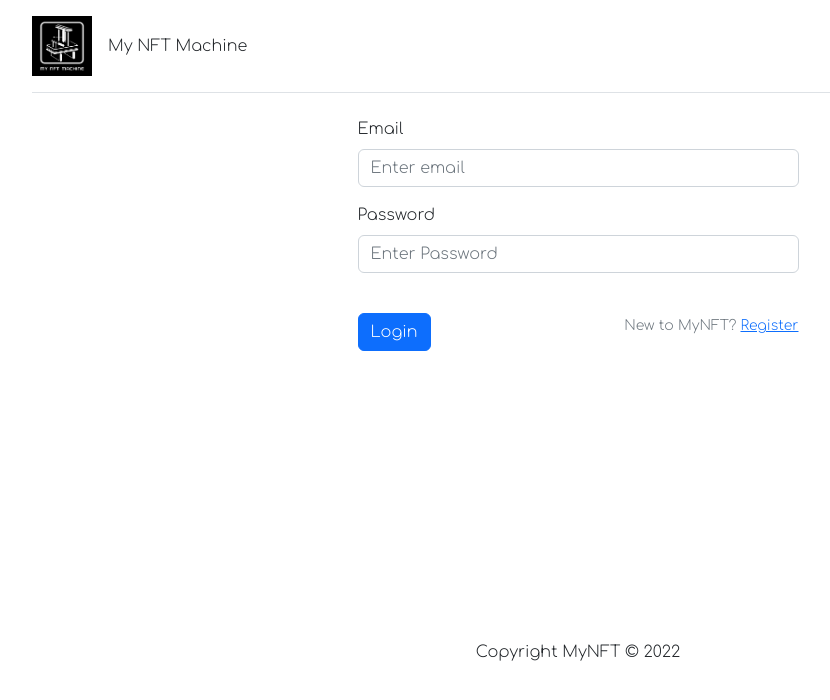
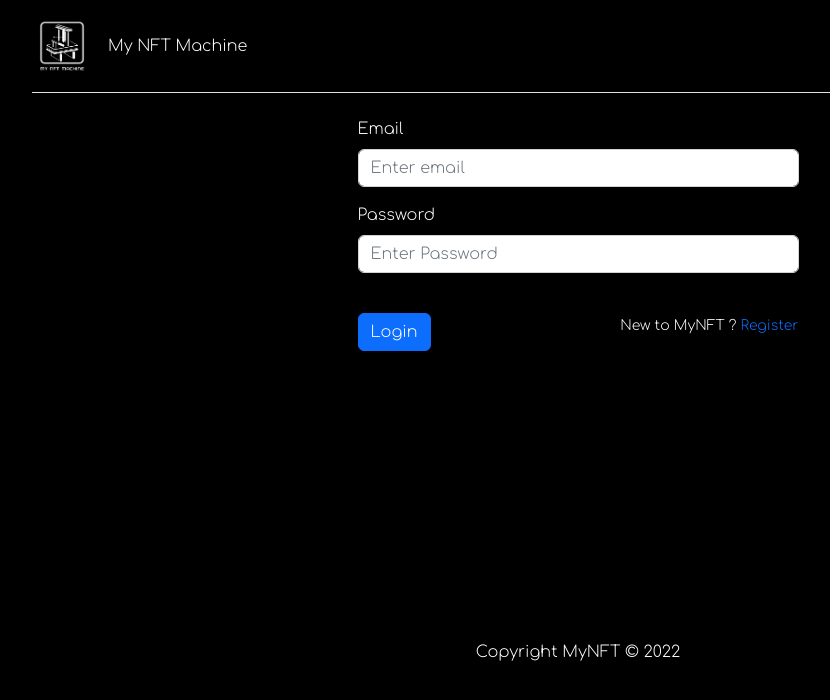
Before and after one commit to vaibhavsharma3070/NFT-Generator, a React (Create React App) app: page / in a window 1280 px wide. Shown: the top 700 px of the page, without its empty margins (62-892 px from the left). Built offline with nearby package versions, Linux system fonts and the light colour scheme.

Commit message:
UI changes for all pages

```diff
--- a/src/components/Footer.jsx
+++ b/src/components/Footer.jsx
@@ -2,7 +2,7 @@ const Footer = () => {
 	const year = new Date().getFullYear();
 	return (
 		<>
-			<footer className="text-center text-capitalize">
+			<footer className="text-center text-capitalize" style={{color:'white'}}>
 				copyright myNFT &copy; {year}
 			</footer>
 		</>
--- a/src/components/ForgetPassword.js
+++ b/src/components/ForgetPassword.js
@@ -66,7 +66,7 @@ const ForgetPassword = () => {
           <Col xs={5}>
             <Form>
               <Form.Group className="mb-3">
-                <Form.Label for="email">Old Password</Form.Label>
+                <Form.Label for="email" style={{color:'white'}}>Old Password</Form.Label>
                 <Form.Control
                   type="password"
                   placeholder="Enter Old Password"
@@ -79,7 +79,7 @@ const ForgetPassword = () => {
                 )}
               </Form.Group>
               <Form.Group className="mb-3">
-                <Form.Label for="password">New Password</Form.Label>
+                <Form.Label for="password" style={{color:'white'}}>New Password</Form.Label>
                 <Form.Control
                   type="password"
                   placeholder="Enter New Password"
@@ -92,7 +92,7 @@ const ForgetPassword = () => {
                 )}
               </Form.Group>
               <Form.Group className="mb-3">
-                <Form.Label for="password">Confirm Password</Form.Label>
+                <Form.Label for="password" style={{color:'white'}}>Confirm Password</Form.Label>
                 <Form.Control
                   type="password"
                   placeholder="Enter Confirm Password"
--- a/src/components/Header.jsx
+++ b/src/components/Header.jsx
@@ -4,8 +4,8 @@ const Header = ({ head, description }) => {
   return (
     <Container>
       <div className='starter-template text-center mt-5'>
-        <h1>{head} Page</h1>
-        <p className='lead text-capitalize'>{description}</p>
+        <h1 style={{color:'white'}}>{head} Page</h1>
+        <p className='lead text-capitalize' style={{color:'white'}}>{description}</p>
       </div>
     </Container>
   )
--- a/src/components/Login.js
+++ b/src/components/Login.js
@@ -70,7 +70,7 @@ const Login = () => {
           <Col xs={5}>
             <Form>
               <Form.Group className="mb-3">
-                <Form.Label for="email">Email</Form.Label>
+                <Form.Label for="email" style={{color:'white'}}>Email</Form.Label>
                 <Form.Control
                   type="text"
                   placeholder="Enter email"
@@ -83,7 +83,7 @@ const Login = () => {
                 )}
               </Form.Group>
               <Form.Group className="mb-3">
-                <Form.Label for="password">Password</Form.Label>
+                <Form.Label for="password" style={{color:'white'}}>Password</Form.Label>
                 <Form.Control
                   type="password"
                   placeholder="Enter Password"
@@ -103,11 +103,11 @@ const Login = () => {
                   Login
                 </Button>
                 <div>
-                  <Form.Text className="text-muted">
-                    {"New to MyNFT? "}
+                  <Form.Text style={{color:'white'}}>
+                    {"New to MyNFT ? "}
                   </Form.Text>
-                  <Form.Text className="text-muted">
-                    <Link to="/" className="">
+                  <Form.Text >
+                    <Link to="/" style={{textDecoration:"none"}}>
                       {" Register"}
                     </Link>
                   </Form.Text>
--- a/src/components/Menu.jsx
+++ b/src/components/Menu.jsx
@@ -12,7 +12,7 @@ const Menu = () => {
           className="d-flex align-items-center col-md-3 mb-2 mb-md-0 text-dark text-decoration-none"
         >
           <img src={logo} alt="" height={60} width={60} className="me-3" />
-          My NFT Machine
+          <span style={{color:'#ffffff'}}>My NFT Machine</span>
         </Link>
       </header>
     </Container>
--- a/src/components/MenuLayout.jsx
+++ b/src/components/MenuLayout.jsx
@@ -18,7 +18,7 @@ const MenuLayout = (props) => {
                     className="d-flex align-items-center col-md-3 mb-2 mb-md-0 text-dark text-decoration-none"
                 >
                     <img src={logo} alt="" height={60} width={60} className="me-3" />
-                    My NFT Machine
+                    <span style={{color:'#ffffff'}}>My NFT Machine</span>
                 </Link>
                 <Nav>{admin && (<>
                     <button type="submit" className="btn btn-primary" style={{ marginRight: "20px" }} onClick={() => navigate("/change-password")}>Forget Password</button>
--- a/src/index.css
+++ b/src/index.css
@@ -2,6 +2,7 @@
 
 body {
   font-family: 'Comfortaa', cursive;
+  background-color: black;
 }
 
 main {
--- a/src/pages/Home.jsx
+++ b/src/pages/Home.jsx
@@ -49,7 +49,7 @@ const Home = () => {
         </button>
       </div>
       <br />
-      <span style={{ display: "flex", justifyContent: "center" }}>
+      <span style={{ display: "flex", justifyContent: "center",color:'white' }}>
         Try again if images are not downloaded automatically.
       </span>
     </div>
--- a/src/pages/UserTable.jsx
+++ b/src/pages/UserTable.jsx
@@ -50,24 +50,24 @@ const UserTable = () => {
                 <table class="table table-hover">
                     <thead>
                         <tr>
-                            <th scope="col">#</th>
-                            <th scope="col">First Name</th>
-                            <th scope="col">Last Name</th>
-                            <th scope="col">Email</th>
-                            <th scope="col">Role</th>
-                            <th scope="col">Status</th>
-                            <th scope="col"></th>
+                            <th scope="col" style={{color:'white'}}>#</th>
+                            <th scope="col" style={{color:'white'}}>First Name</th>
+                            <th scope="col" style={{color:'white'}}>Last Name</th>
+                            <th scope="col" style={{color:'white'}}>Email</th>
+                            <th scope="col" style={{color:'white'}}>Role</th>
+                            <th scope="col" style={{color:'white'}}>Status</th>
+                            <th scope="col" style={{color:'white'}}></th>
                         </tr>
                     </thead>
                     {userList?.map((data, index) => (<>
                         <tbody>
                             <tr>
-                                <th scope="row">{data.user_id}</th>
-                                <td>{data.user_firstname}</td>
-                                <td>{data.user_lastname}</td>
-                                <td>{data.user_email}</td>
-                                <td>{data.user_roles}</td>
-                                <td>{data?.user_is_active ? "Active" : "Deactive"}</td>
+                                <th scope="row"  style={{color:'white'}}>{data.user_id}</th>
+                                <td style={{color:'white'}}>{data.user_firstname}</td>
+                                <td style={{color:'white'}}>{data.user_lastname}</td>
+                                <td style={{color:'white'}}>{data.user_email}</td>
+                                <td style={{color:'white'}}>{data.user_roles}</td>
+                                <td style={{color:'white'}}>{data?.user_is_active ? "Active" : "Deactive"}</td>
                                 <td><span>
                                     {data?.user_is_active ? <Button className="my-2" onClick={() => updateUserStatus(data.user_id, false, index)} >Deactive</Button> : <Button className="my-2" onClick={() => updateUserStatus(data.user_id, true, index)} >Active</Button>}
                                 </span></td>
```
Also changed, not shown: src/pages/Admin.jsx (+8 -8 lines), 2 other files (tests, documents, lock files or other folders).
